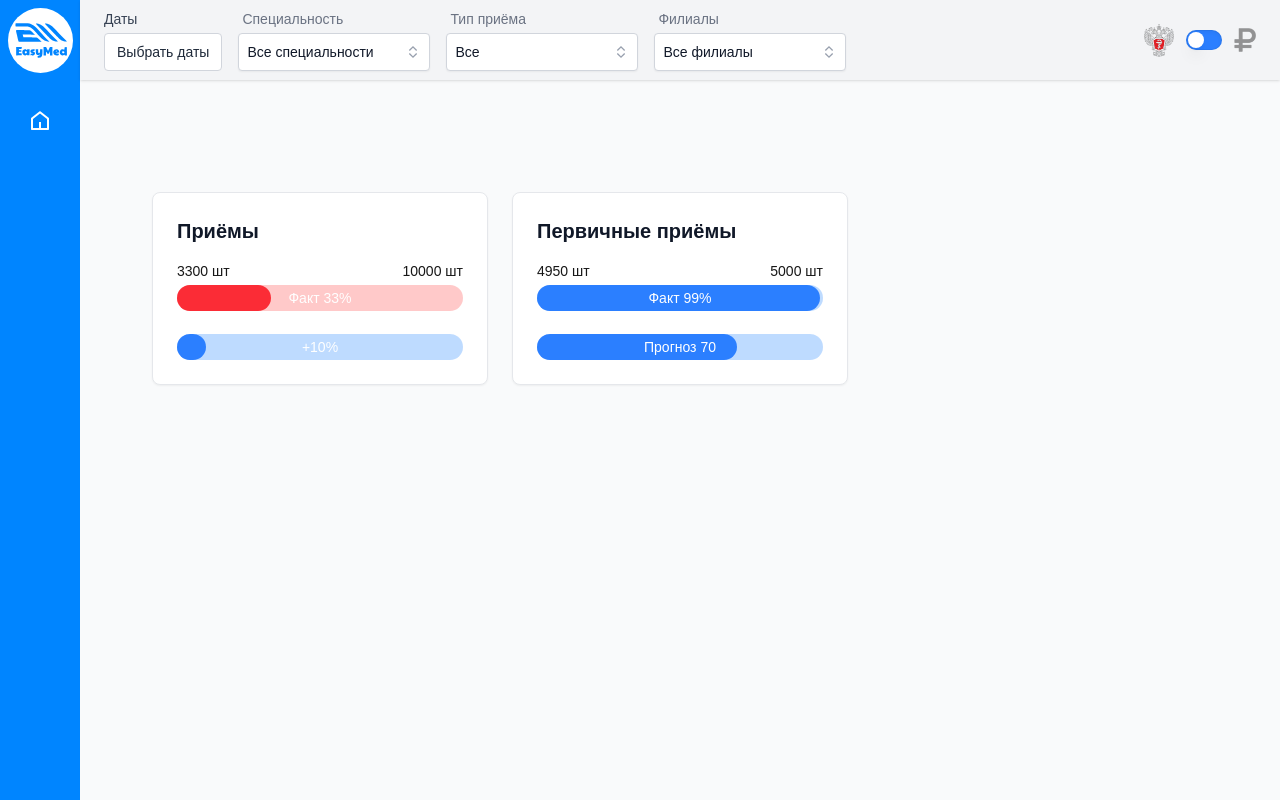
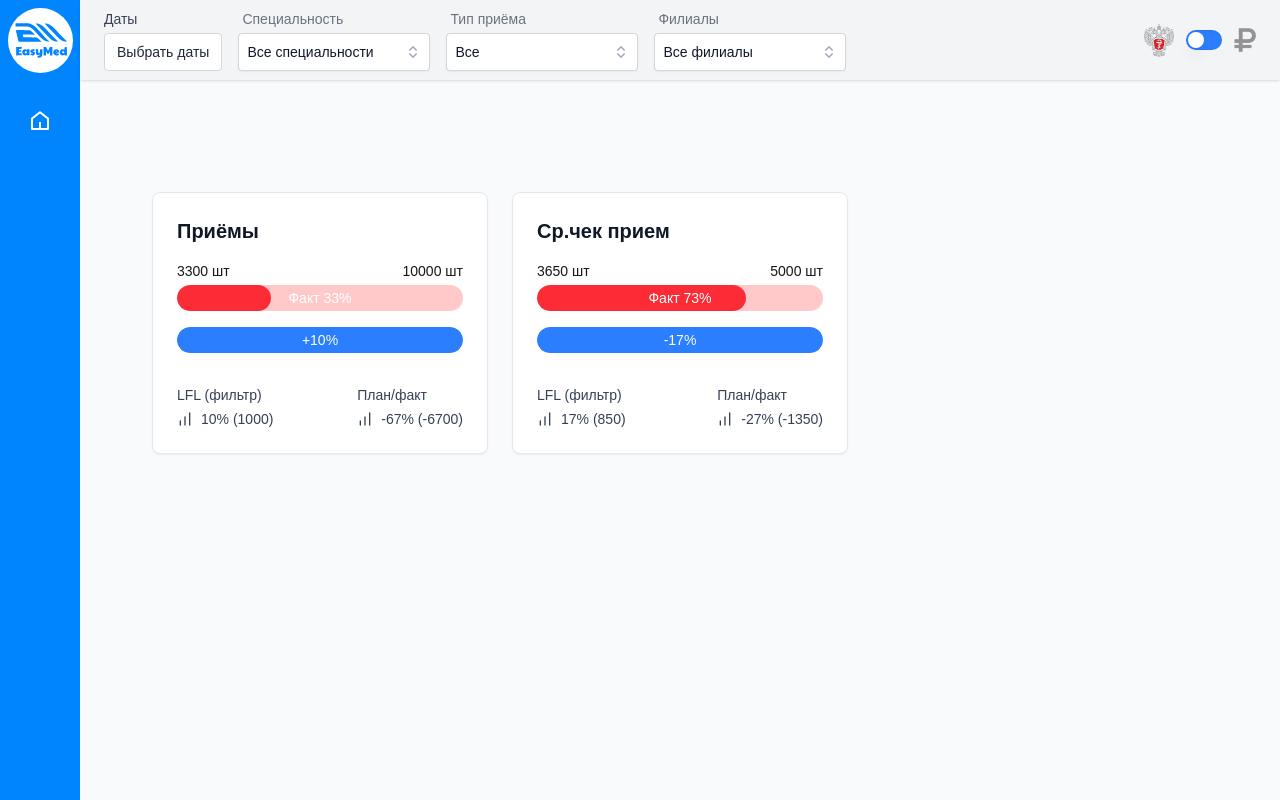
Before and after one commit to LilySmirn/EasyMed-Analytics, a Next.js app: page / in a window 1280 px wide. Built offline with nearby package versions, Linux system fonts and the light colour scheme.

Commit message:
feat: metric card

```diff
--- a/src/app/data/cards.ts
+++ b/src/app/data/cards.ts
@@ -10,11 +10,11 @@ export const cardsData: MetricCardData[] =  [
         ],
     },
     {
-        title: "Первичные приёмы",
+        title: "Ср.чек прием",
         total: 5000,
         metrics: [
-            { label: "Факт", value: 99 },
-            { label: "Прогноз", value: 70 },
+            { label: "Факт", value: 73, variant: "error" },
+            { label: "LFL (к пред. месяцу)", value: 17, displayValue: "-17%", },
         ],
     },
 ];
--- /dev/null
+++ b/src/components/MetricBar.tsx
@@ -0,0 +1,30 @@
+import { ProgressBar } from "@/components/ProgressBar";
+import type { Metric } from "./MetricCard";
+
+type MetricBarProps = {
+    metric: Metric;
+    total?: number;
+};
+
+export function MetricBar({ metric, total }: MetricBarProps) {
+    const factCount = total
+        ? Math.round((metric.value / 100) * total)
+        : 0;
+
+    return (
+        <div>
+            {total && (
+                <div className="flex justify-between text-sm font-medium mb-1">
+                    <span>{factCount} шт</span>
+                    <span>{total} шт</span>
+                </div>
+            )}
+
+            <ProgressBar
+                value={metric.value}
+                label={metric.displayValue ?? `${metric.label} ${metric.value}%`}
+                variant={metric.variant ?? "default"}
+            />
+        </div>
+    );
+}
--- a/src/components/MetricCard.tsx
+++ b/src/components/MetricCard.tsx
@@ -2,6 +2,8 @@
 
 import { Card } from "@/components/Card";
 import { ProgressBar } from "@/components/ProgressBar";
+import { MetricBar } from "./MetricBar";
+import { MetricFilter } from "./MetricFilter";
 
 export type Metric = {
     label: string;
@@ -20,7 +22,16 @@ type MetricCardProps = MetricCardData;
 
 export function MetricCard({ title, metrics, total }: MetricCardProps) {
     const firstMetric = metrics[0];
-    const factCount = total ? Math.round((firstMetric.value / 100) * total) : 0;
+    const secondMetric = metrics[1];
+
+    const factCount = total
+        ? Math.round((firstMetric.value / 100) * total)
+        : 0;
+
+    const secondCount =
+        total && secondMetric
+            ? Math.round((secondMetric.value / 100) * total)
+            : 0;
 
     return (
         <Card className="w-[750px] card p-6">
@@ -29,31 +40,37 @@ export function MetricCard({ title, metrics, total }: MetricCardProps) {
             </h2>
 
             <div className="flex flex-col gap-4 w-full">
-                {/* Первый прогресс бар с надписями сверху */}
-                <div>
-                    {total && (
-                        <div className="flex justify-between text-sm font-medium mb-1">
-                            <span>{factCount} шт</span>
-                            <span>{total} шт</span>
-                        </div>
-                    )}
+                {/* Первый прогресс бар */}
+                <MetricBar metric={firstMetric} total={total} />
 
+                {/* Второй прогресс бар */}
+                {secondMetric && (
                     <ProgressBar
-                        value={firstMetric.value}
-                        label={firstMetric.displayValue ?? `${firstMetric.label} ${firstMetric.value}%`}
-                        variant={firstMetric.variant ?? "default"}
+                        mode="indicator"
+                        value={secondMetric.value}
+                        label={
+                            secondMetric.displayValue ??
+                            `${secondMetric.label} ${secondMetric.value}%`
+                        }
+                        variant={secondMetric.variant ?? "default"}
+                    />
+                )}
+
+                {/* Фильтры */}
+                <div className="flex justify-between mt-4 gap-4 text-sm text-gray-700 dark:text-gray-300">
+                    <MetricFilter
+                        title="LFL (фильтр)"
+                        percent={secondMetric?.value ?? 0}
+                        count={secondCount}
+                        align="left"
+                    />
+                    <MetricFilter
+                        title="План/факт"
+                        percent={firstMetric.value - 100}
+                        count={factCount - (total ?? 0)}
+                        align="right"
                     />
                 </div>
-
-                {/* Остальные прогресс-бары (если есть) */}
-                {metrics.slice(1).map((metric, index) => (
-                    <ProgressBar
-                        key={index}
-                        value={metric.value}
-                        label={metric.displayValue ?? `${metric.label} ${metric.value}`}
-                        variant={metric.variant ?? "default"}
-                    />
-                ))}
             </div>
         </Card>
     );
--- /dev/null
+++ b/src/components/MetricFilter.tsx
@@ -0,0 +1,38 @@
+// фильтры внизу на карточках
+
+import { BarChart } from "lucide-react";
+
+type MetricFilterProps = {
+    title: string;
+    percent: number;
+    count: number;
+    align?: "left" | "right";
+};
+
+export function MetricFilter({
+                                 title,
+                                 percent,
+                                 count,
+                                 align = "left",
+                             }: MetricFilterProps) {
+    return (
+        <div
+            className={`flex ${
+                align === "left" ? "justify-start" : "justify-end"
+            } w-full`}
+        >
+            <div className="flex flex-col items-start">
+                {/* Заголовок */}
+                <span className="font-medium">{title}</span>
+
+                {/* Иконка + значение */}
+                <div className="flex items-center gap-2 mt-1">
+                    <BarChart className="w-4 h-4" />
+                    <span>
+            {percent}% ({count})
+          </span>
+                </div>
+            </div>
+        </div>
+    );
+}
--- a/src/components/ProgressBar.tsx
+++ b/src/components/ProgressBar.tsx
@@ -1,8 +1,7 @@
-// Tremor ProgressBar [v0.0.3]
+// Tremor ProgressBar [v0.0.4]
 
 import React from "react"
 import { tv, type VariantProps } from "tailwind-variants"
-
 import { cx } from "@/lib/utils"
 
 const progressBarVariants = tv({
@@ -44,8 +43,9 @@ interface ProgressBarProps
         VariantProps<typeof progressBarVariants> {
     value?: number
     max?: number
+    label?: string
     showAnimation?: boolean
-    label?: string
+    mode?: "progress" | "indicator"
 }
 
 const ProgressBar = React.forwardRef<HTMLDivElement, ProgressBarProps>(
@@ -56,6 +56,7 @@ const ProgressBar = React.forwardRef<HTMLDivElement, ProgressBarProps>(
             label,
             showAnimation = false,
             variant,
+            mode = "progress",
             className,
             ...props
         },
@@ -64,21 +65,28 @@ const ProgressBar = React.forwardRef<HTMLDivElement, ProgressBarProps>(
         const safeValue = Math.min(max, Math.max(value, 0))
         const { background, bar } = progressBarVariants({ variant })
 
+        const width =
+            mode === "indicator"
+                ? "100%"
+                : max
+                    ? `${(safeValue / max) * 100}%`
+                    : `${safeValue}%`
+
         return (
             <div
                 ref={forwardedRef}
-                className={cx("inline-flex w-full relative", className)}
+                className={cx("relative w-full", className)}
                 role="progressbar"
                 aria-label="Progress bar"
-                aria-valuenow={value}
-                aria-valuemax={max}
+                aria-valuenow={mode === "progress" ? safeValue : undefined}
+                aria-valuemax={mode === "progress" ? max : undefined}
                 tremor-id="tremor-raw"
                 {...props}
             >
-                {/* Полоска фона */}
+                {/* Фон */}
                 <div
-                    className={cx("w-full rounded-full", background())}
-                    style={{ height: "26px" }}
+                    className={cx("w-full rounded-full overflow-hidden", background())}
+                    style={{ height: 26 }}
                 >
                     {/* Заливка */}
                     <div
@@ -86,11 +94,9 @@ const ProgressBar = React.forwardRef<HTMLDivElement, ProgressBarProps>(
                             "h-full rounded-full",
                             bar(),
                             showAnimation &&
-                            "transform-gpu transition-all duration-300 ease-in-out"
+                            "transition-all duration-300 ease-in-out"
                         )}
-                        style={{
-                            width: max ? `${(safeValue / max) * 100}%` : `${safeValue}%`,
-                        }}
+                        style={{ width }}
                     />
                 </div>
 
@@ -107,7 +113,6 @@ const ProgressBar = React.forwardRef<HTMLDivElement, ProgressBarProps>(
     }
 )
 
-
 ProgressBar.displayName = "ProgressBar"
 
 export { ProgressBar, progressBarVariants, type ProgressBarProps }
```
